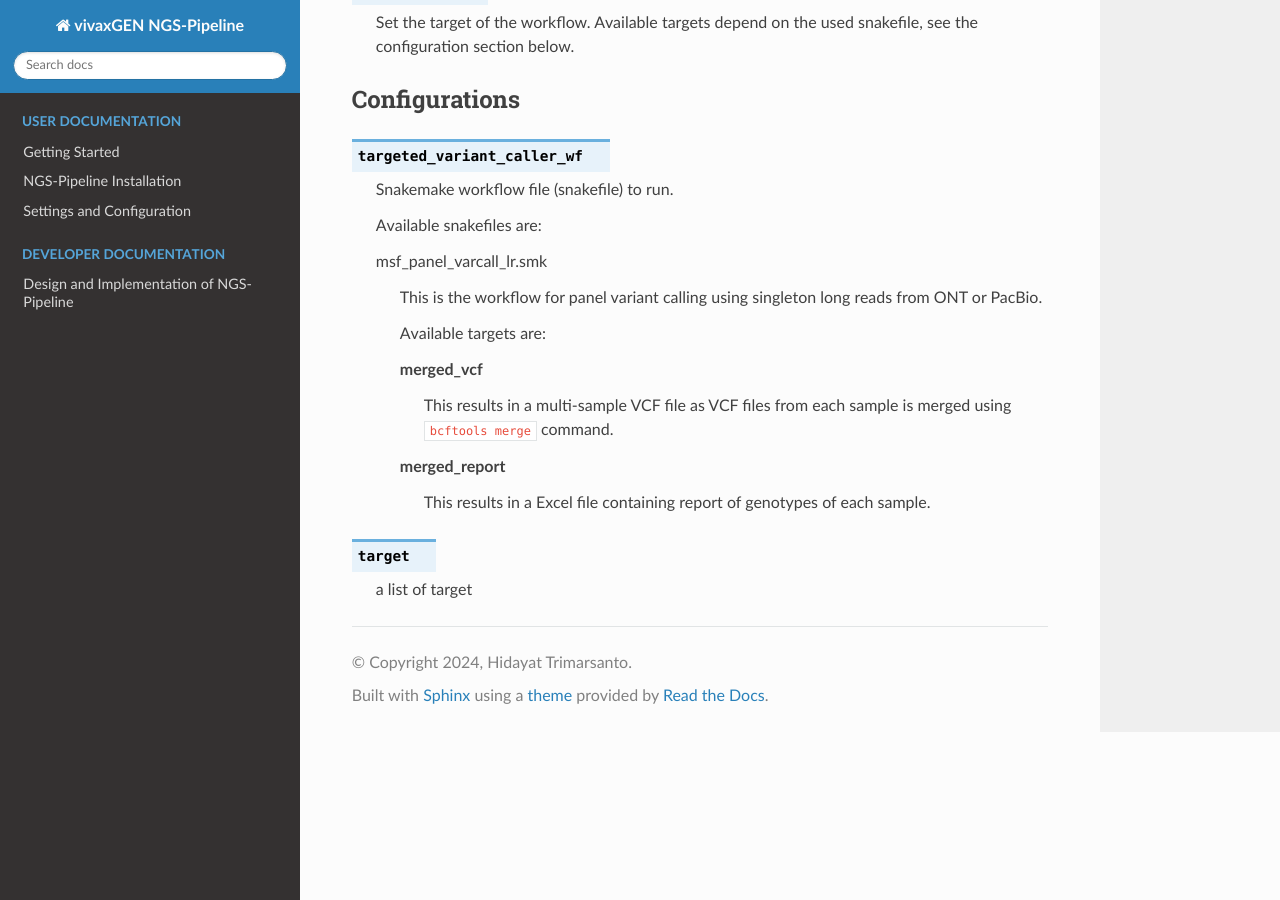
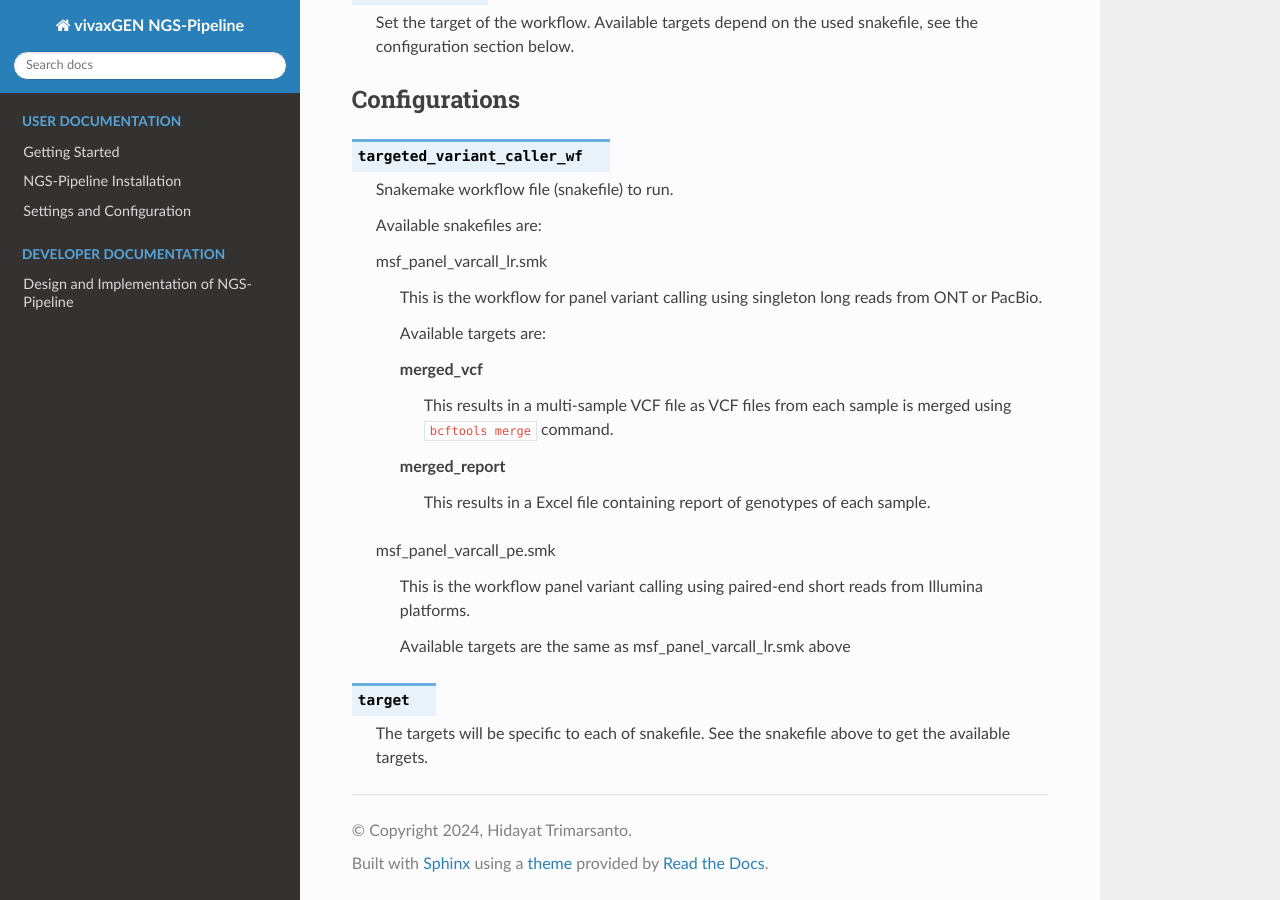
Before and after one commit to vivaxgen/ngs-pipeline, a Sphinx documentation site: the page built from docs/source/userdocs/cmds/run-targeted-variant-caller.rst, in a window 1280 px wide and 900 px high, scrolled down 922 px. Built offline with Sphinx 7.4.7 and the Read the Docs theme 3.1.0, drawn with Linux system fonts in a browser that asks for light colours.

Commit message:
update: add list of snakefiles in docs

```diff
--- a/docs/source/userdocs/cmds/run-targeted-variant-caller.rst
+++ b/docs/source/userdocs/cmds/run-targeted-variant-caller.rst
@@ -70,6 +70,14 @@ Configurations
        This results in a Excel file containing report of genotypes of each
        sample.
 
+   msf_panel_varcall_pe.smk
+
+     This is the workflow panel variant calling using paired-end short reads from
+     Illumina platforms.
+
+     Available targets are the same as msf_panel_varcall_lr.smk above
+
 .. option:: target
 
-   a list of target
+   The targets will be specific to each of snakefile.
+   See the snakefile above to get the available targets.
```
